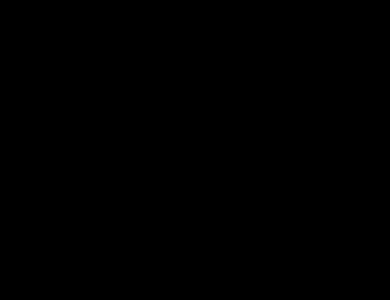
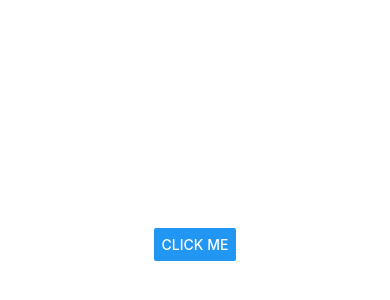
Before and after one commit to Jeremiah-Quaynor/native-app, a React Native app: screen / in a window 390 px wide. Shown: the part 178-478 px from the top of the page. Built offline with nearby package versions, Linux system fonts and the light colour scheme.

Commit message:
building button

```diff
--- a/App.js
+++ b/App.js
@@ -1,22 +1,47 @@
 import { StatusBar } from 'expo-status-bar';
-import { StyleSheet, Text, View } from 'react-native';
-import { withExpoSnack } from 'nativewind';
+import { StyleSheet, Text, View,Image,Alert, SafeAreaView, Button } from 'react-native';
+// import { withExpoSnack } from 'nativewind';
 
 export default function App() {
+  let state = false;
+
+  const pressed =() => {
+    // state =!state
+    Alert.alert("Today's Motivation", "Life hard, Give up",[
+      {text: "Yes"},
+      {text: "Yes, I will"}
+    ])
+  }
   return (
-    <View style={styles.container}>
-      <Text>welcome to Expo</Text>
+    <SafeAreaView style={styles.container}>
+
+      {/* <Text
+        numberOfLines={1}
+        style={styles.text}
+          >welcome to Expo welcome to Expo
+        </Text> */}
+
+
+      <Button
+        title='Click Me'
+        style= {styles.text}
+        onPress={pressed}>Click Me</Button>
+
       <StatusBar style="auto" />
-    </View>
+    </SafeAreaView>
   );
 }
 
 const styles = StyleSheet.create({
   container: {
     flex: 1,
-    backgroundColor: '#000',
-    textColor: '#fff',
-    alignItems: 'center',
+    backgroundColor: '#fff',
     justifyContent: 'center',
+    alignItems:'center'
   },
+  text: {
+    color: 'yellow',
+    fontSize:'20px',
+    fontWeight: '600',
+  }
 });
```
Also changed, not shown: 1 other file (tests, documents, lock files or other folders).
